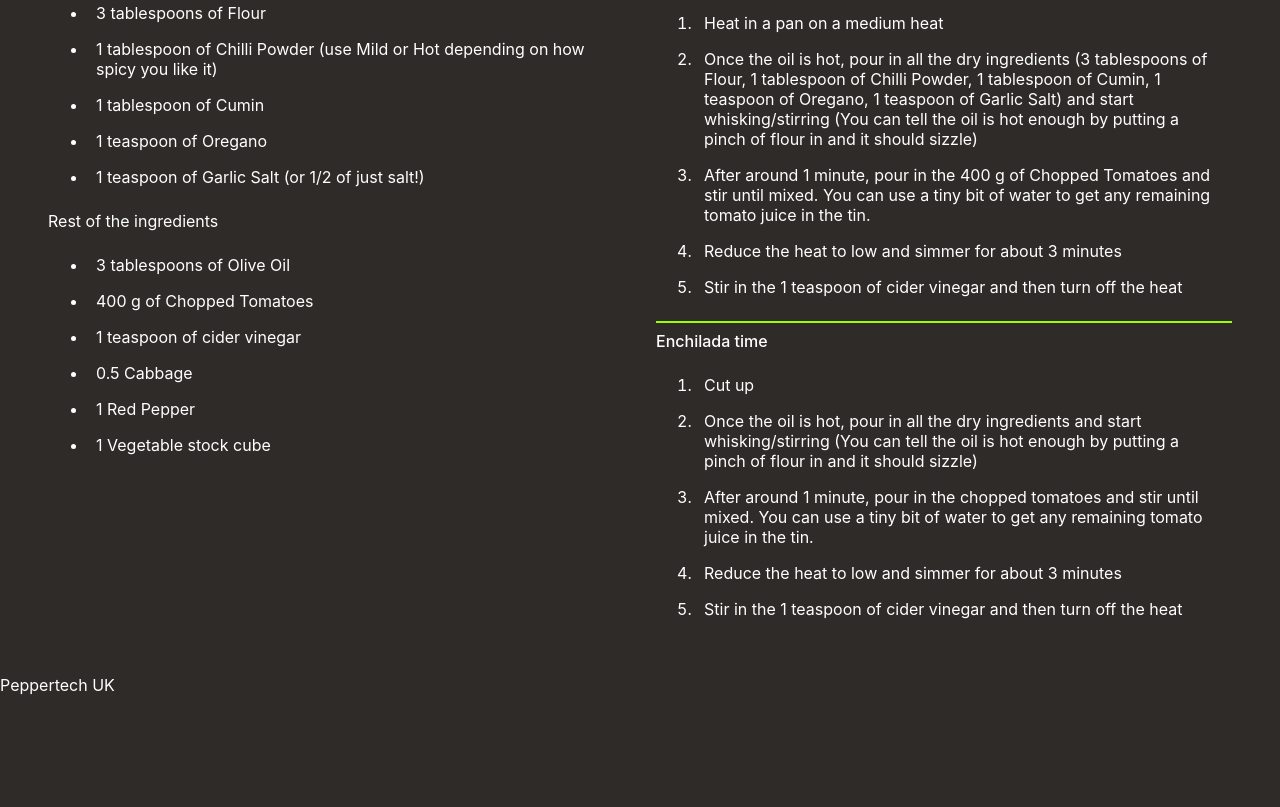
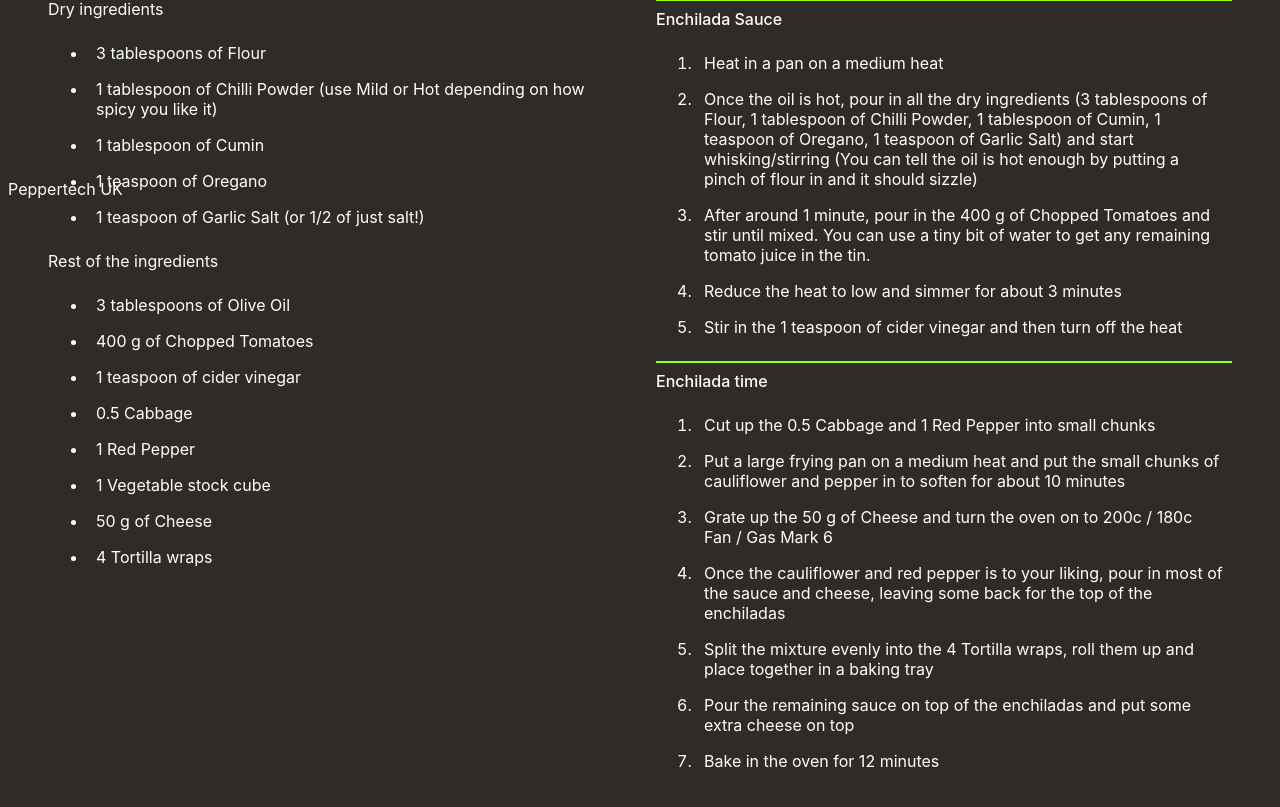
Before and after one commit to cjwiseman11/recipes, a Next.js app: page /enchiladas in a window 1280 px wide. Shown: the part 585-1392 px from the top of the page. Before the commit the page ends 1296 px from the top, so only its background shows below. Built offline with nearby package versions, Linux system fonts and the light colour scheme.

Commit message:
Nearly done

```diff
--- a/components/Ingredient.js
+++ b/components/Ingredient.js
@@ -1,15 +1,20 @@
-import React, { useState } from 'react';
+import React from 'react';
 import styles from '../styles/Home.module.css';
 
-const Ingredient = ({ ingredient, Component = 'span', info, onHighlight, isHighlighted }) => {
-  const [clicked, setClicked] = useState(false);
-
+const Ingredient = ({
+  ingredient,
+  Component = 'span',
+  info,
+  onHighlight,
+  isHighlighted,
+  onClick,
+}) => {
   return (
     <Component
-      onMouseEnter={() => !clicked && onHighlight(ingredient)}
-      onMouseLeave={() => !clicked && onHighlight(null)}
-      onClick={() => setClicked(!clicked)}
-      className={isHighlighted || clicked ? styles.hover : ''}
+      onMouseEnter={() => onHighlight(ingredient)}
+      onMouseLeave={() => onHighlight(null)}
+      onClick={onClick}
+      className={`${styles.ingredient} ${isHighlighted ? styles.hover : ''}`}
     >
       {ingredient}
       {info}
--- a/components/constants/ingredients.js
+++ b/components/constants/ingredients.js
@@ -10,3 +10,5 @@ export const cauliflower = 'CAULIFLOWER';
 export const redPepper = 'RED_PEPPER';
 export const cabbage = 'CABBAGE';
 export const vegetableStock = 'VEGETABLE_STOCK';
+export const cheese = 'CHEESE';
+export const tortilla = 'TORTILLA';
--- a/components/formatIngredient.js
+++ b/components/formatIngredient.js
@@ -42,7 +42,7 @@ const measurementMap = {
 };
 
 const pluralise = (amount, measurement) => {
-  if (['g'].includes(measurement)) return '';
+  if (['g', 'whole'].includes(measurement)) return '';
   return amount > 1 ? 's' : '';
 };
 
--- a/pages/_app.js
+++ b/pages/_app.js
@@ -5,7 +5,7 @@ import Link from 'next/link';
 import Switch from '../components/Switch/index';
 import { useState } from 'react';
 
-function MyApp({ Component, pageProps }) {
+function Recipes({ Component, pageProps }) {
   const [settings, setSettings] = useState({
     measurement: 'UK',
     verbose: true,
@@ -64,4 +64,4 @@ function MyApp({ Component, pageProps }) {
   );
 }
 
-export default MyApp;
+export default Recipes;
--- a/pages/enchiladas.js
+++ b/pages/enchiladas.js
@@ -17,11 +17,14 @@ import {
   cauliflower,
   redPepper,
   vegetableStock,
+  cheese,
+  tortilla,
 } from '../components/constants/ingredients';
 
 const Enchiladas = ({ settings }) => {
   const { measurement } = settings;
-  const [ingredient, setIngredient] = useState(null);
+  const [hoveredIngredient, setHoveredIngredient] = useState(null);
+  const [clickedIngredients, setClickedIngredients] = useState([]);
 
   const ingredients = {
     [flour]: formatIngredient(3, 'tablespoon', 'Flour', measurement),
@@ -35,16 +38,34 @@ const Enchiladas = ({ settings }) => {
     [cauliflower]: formatIngredient(0.5, 'whole', 'Cabbage', measurement),
     [redPepper]: formatIngredient(1, 'whole', 'Red Pepper', measurement),
     [vegetableStock]: formatIngredient(1, 'whole', 'Vegetable stock cube', measurement),
+    [cheese]: formatIngredient(50, 'g', 'Cheese', measurement),
+    [tortilla]: formatIngredient(4, 'whole', 'Tortilla wraps', measurement),
+  };
+
+  const isClicked = (ingredientId) => clickedIngredients.includes(ingredientId);
+  const isClickedOrHighlighted = (ingredientIdList = []) =>
+    ingredientIdList.some(
+      (ingredientId) => isClicked(ingredientId) || ingredients[ingredientId] === hoveredIngredient
+    );
+
+  const handleClick = (ingredientId) => {
+    if (isClicked(ingredientId)) {
+      const updatedArray = clickedIngredients.filter((ingredient) => ingredient !== ingredientId);
+      setClickedIngredients(updatedArray);
+    } else {
+      setClickedIngredients([...clickedIngredients, ingredientId]);
+    }
   };
 
   const getIngredient = (ingredientId, component = 'span', info) => {
     return (
       <Ingredient
-        isHighlighted={ingredients[ingredientId] === ingredient}
+        isHighlighted={isClickedOrHighlighted([ingredientId])}
         Component={component}
         info={info}
         ingredient={ingredients[ingredientId]}
-        onHighlight={setIngredient}
+        onHighlight={setHoveredIngredient}
+        onClick={() => handleClick(ingredientId)}
       />
     );
   };
@@ -76,6 +97,8 @@ const Enchiladas = ({ settings }) => {
             {getIngredient(cauliflower, 'li')}
             {getIngredient(redPepper, 'li')}
             {getIngredient(vegetableStock, 'li')}
+            {getIngredient(cheese, 'li')}
+            {getIngredient(tortilla, 'li')}
           </ul>
         </div>
         <div className={styles.steps}>
@@ -86,7 +109,7 @@ const Enchiladas = ({ settings }) => {
               <li>Heat {getIngredient(5, 'span')} in a pan on a medium heat</li>
               <li
                 className={
-                  [flour, chilliPowder, cumin, oregano, garlicSalt].includes(ingredient)
+                  isClickedOrHighlighted([flour, chilliPowder, cumin, oregano, garlicSalt])
                     ? styles.hover
                     : ''
                 }
@@ -112,18 +135,30 @@ const Enchiladas = ({ settings }) => {
           <div>
             <p className={styles.heading}>Enchilada time</p>
             <ol className={styles.stepsList}>
-              <li>Cut up </li>
               <li>
-                Once the oil is hot, pour in all the dry ingredients and start whisking/stirring
-                (You can tell the oil is hot enough by putting a pinch of flour in and it should
-                sizzle)
+                Cut up the {getIngredient(cauliflower, 'span')} and{' '}
+                {getIngredient(redPepper, 'span')} into small chunks
               </li>
               <li>
-                After around 1 minute, pour in the chopped tomatoes and stir until mixed. You can
-                use a tiny bit of water to get any remaining tomato juice in the tin.
+                Put a large frying pan on a medium heat and put the small chunks of cauliflower and
+                pepper in to soften for about 10 minutes
               </li>
-              <li>Reduce the heat to low and simmer for about 3 minutes</li>
-              <li>Stir in the 1 teaspoon of cider vinegar and then turn off the heat</li>
+              <li>
+                Grate up the {getIngredient(cheese, 'span')} and turn the oven on to 200c / 180c Fan
+                / Gas Mark 6
+              </li>
+              <li>
+                Once the cauliflower and red pepper is to your liking, pour in most of the sauce and
+                cheese, leaving some back for the top of the enchiladas
+              </li>
+              <li>
+                Split the mixture evenly into the {getIngredient(tortilla, 'span')}, roll them up
+                and place together in a baking tray
+              </li>
+              <li>
+                Pour the remaining sauce on top of the enchiladas and put some extra cheese on top
+              </li>
+              <li>Bake in the oven for 12 minutes</li>
             </ol>
           </div>
         </div>
--- a/pages/index.js
+++ b/pages/index.js
@@ -9,8 +9,8 @@ export default function Home() {
         <title>Create Next App</title>
         <link rel="icon" href="/favicon.ico" />
       </Head>
-      <main>
-        <div className={styles.recipeContainer}>
+      <main className={styles.home}>
+        <div className={styles.recipeLink}>
           <Link href="/enchiladas"><a>Enchiladas</a></Link>
         </div>
       </main>
--- a/styles/Home.module.css
+++ b/styles/Home.module.css
@@ -27,8 +27,8 @@
   outline: 1px solid #9bff00;
 }
 
-.footer {
-  text-align: center;
+.clicked {
+  outline-width: 2px;
 }
 
 .heading {
@@ -56,3 +56,18 @@
   background-repeat: no-repeat;
   background-position: center;
 }
+
+.home {
+  margin-top: 40px;
+}
+
+.recipeLink {
+  display: flex;
+  justify-content: center;
+  font-size: 2rem;
+  text-transform: uppercase;
+}
+
+.ingredient {
+  cursor: pointer;
+}
--- a/styles/globals.css
+++ b/styles/globals.css
@@ -25,3 +25,9 @@ h1, h2 {
 .simple .verbose {
   display: none;
 }
+
+footer {
+  position: fixed;
+  left: 8px;
+  bottom: 0;
+}
--- a/styles/header.module.css
+++ b/styles/header.module.css
@@ -1,6 +1,7 @@
 .headerContainer {
   display: flex;
   justify-content: center;
+  padding-bottom: 40px;
 }
 
 .header {
```
